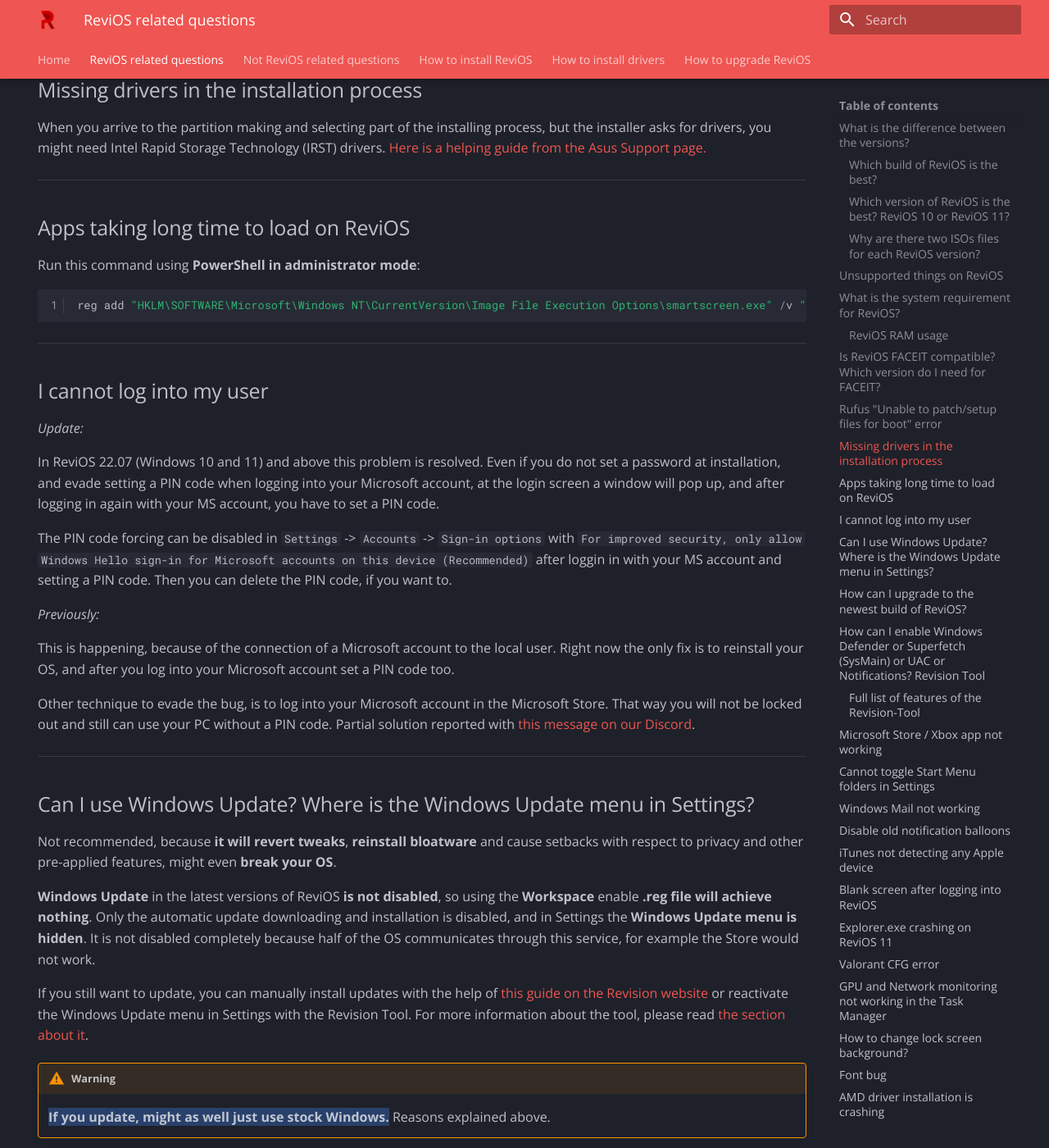
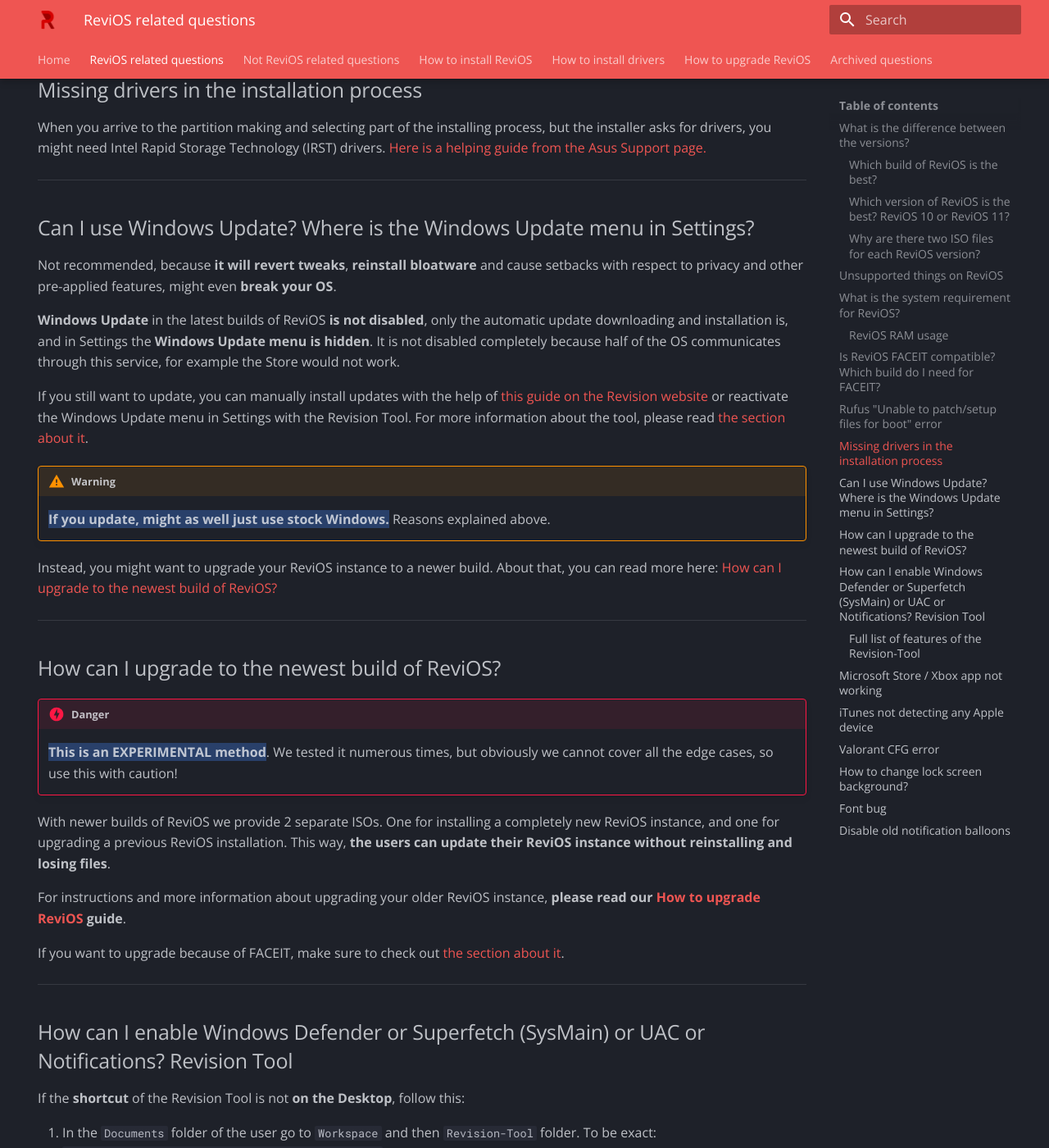
Before and after one commit to dkovacs24/ReviOS_faq, an MkDocs documentation site: the page built from docs/related.md, in a window 1280 px wide and 1400 px high, scrolled down 3427 px. Shown: the whole window at 82% size. Built offline with MkDocs 1.6.1 and Material for MkDocs 9.7.7, drawn with Linux system fonts in a browser that asks for light colours; some of the changed text lies outside the part shown.

Commit message:
archive some old questions, clear up version vs build conflict

````diff
--- /dev/null
+++ b/docs/archive.md
@@ -0,0 +1,161 @@
+---
+hide:
+  - navigation
+---
+
+<style>
+    div.admonition p:not(.admonition-title) {
+        font-size: 125%;
+    }
+    .center {
+        display: block;
+        margin-left: auto;
+        margin-right: auto;
+    }
+</style>
+
+# Archived questions
+
+## GPU and Network monitoring not working in the Task Manager
+
+They are disabled because of leaking memory.
+
+To reactivate GPU statistics:
+
+1. Open `cmd`
+2. Run this:
+
+    ```
+    reg add "HKLM\SYSTEM\CurrentControlSet\Services\GraphicsPerfSvc" /v "Start" /t REG_DWORD /d "2" /f
+    ```
+
+3. Restart your PC
+
+4. Then run this:
+
+    ```
+    sc start GraphicsPerfSvc
+    ```
+
+    !!! note
+        If this command fails, which is most likely to happen on 22.04 and older builds, download [this zip](files/wscapi.zip), and place the contents of it inside the System32 folder. [Link to the original message and conversation on our Discord](https://discord.com/channels/619835916139364383/626772969611460619/953223236244619274){target=_blank}
+
+If you do not see your GPU in the Performance tab in Task Manager, restart your PC again.
+
+
+To reactivate Network statistics:
+
+1. Open `regedit`
+2. At `HKLM\System\CurrentControlSet\Services\Ndu` set `Start` to `2`
+3. Restart
+4. Then run this:
+    ```
+    sc start Ndu
+    ```
+
+---
+
+## I cannot log into my user
+
+*Update:*
+
+In ReviOS 22.07 (Windows 10 and 11) and above this problem is resolved. Even if you do not set a password at installation, and evade setting a PIN code when logging into your Microsoft account, at the login screen a window will pop up, and after logging in again with your MS account, you have to set a PIN code.
+
+The PIN code forcing can be disabled in `Settings` -> `Accounts` -> `Sign-in options` with `For improved security, only allow Windows Hello sign-in for Microsoft accounts on this device (Recommended)` after loggin in with your MS account and setting a PIN code. Then you can delete the PIN code, if you want to.
+
+*Previously:*
+
+This is happening, because of the connection of a Microsoft account to the local user. Right now the only fix is to reinstall your OS, and after you log into your Microsoft account set a PIN code too.
+
+Other technique to evade the bug, is to log into your Microsoft account in the Microsoft Store. That way you will not be locked out and still can use your PC without a PIN code. Partial solution reported with [this message on our Discord](https://discord.com/channels/619835916139364383/626772969611460619/944214984047616001){target=_blank}.
+
+---
+
+## Blank screen after logging into ReviOS
+
+1. On the blank screen with cursor, press ++ctrl+alt+delete++, it will bring you the option for Task Manager along with other options. Open Task Manager.
+
+    Alternatively, you can also use the key combination ++ctrl+shift+esc++ to open the Task Manager directly.
+
+2. Click `File`, then `Run new task`.
+3. With the new window open `services.msc`.
+4. Search for the `App Readiness` service, and open it's properties by double-clicking it.
+5. Set the `Startup type` to `Disabled`.
+6. In the Task Manager click `File` and `Run new task` again.
+7. Run `shutdown /r /f /t 0`. It will restart your PC.
+
+---
+
+## Apps taking long time to load on ReviOS
+
+Run this command using **PowerShell in administrator mode**:
+
+```powershell
+reg add "HKLM\SOFTWARE\Microsoft\Windows NT\CurrentVersion\Image File Execution Options\smartscreen.exe" /v "Debugger" /t REG_SZ /d "%windir%\System32\taskkill.exe" /f
+```
+
+---
+
+## Explorer.exe crashing on ReviOS 11
+
+Open a PowerShell window as administrator, and run this command:
+
+```powershell
+Add-AppxPackage -Register -Path C:\Windows\SystemApps\Microsoft.UI.Xaml.CBS_8wekyb3d8bbwe\AppxManifest.xml -DisableDevelopmentMode -ForceApplicationShutdown
+```
+
+---
+
+## Windows Mail not working
+
+1. Open PowerShell in administrator mode, e.g. ++"Right-click"++ on the Start Menu button (++win++), and select `Windows PowerShell (Admin)`
+2. Run this command:
+
+    ```powershell
+    dism.exe /Online /Add-Capability /CapabilityName:OneCoreUAP.OneSync~~~~0.0.1.0
+    ```
+
+3. After this, Open `Settings`
+4. Go to `Privacy & security` -> `Contacts`
+5. Toggle on `Contact access`, `Let apps access your contacts` and `Mail and Calendar`
+
+---
+
+## Cannot toggle Start Menu folders in Settings
+
+If you cannot toggle on Start Menu folders in Settings -> Personalization -> Start -> Folders:
+
+1. Open `regedit`
+2. Go to `HKEY_LOCAL_MACHINE\SOFTWARE\Microsoft\PolicyManager\current\device\Start`
+3. Delete every key **except** `ConfigureStartPins`
+
+---
+
+## There are some visual bugs on the taskbar in ReviOS 11
+
+These bugs came from Windows 11, hope they will be fixed in next Microsoft update releases.
+
+In the meantime, try [StartAllBack](https://www.startallback.com/){target=_blank}.
+
+
+---
+
+## AMD driver installation is crashing
+
+It is a Windows 11 bug. Try running the installer in silent mode, with the `/S` flag. [This message on our Discord](https://discord.com/channels/619835916139364383/626772969611460619/932975660392128562){target=_blank} helps with this issue by automatizing it.
+
+If this method is not working, install [Chocolatey](https://chocolatey.org/){target=_blank} and then the `amd-ryzen-chipset` package.
+
+---
+
+## Internet icon bug
+
+[Discord message link with instructions](https://discord.com/channels/619835916139364383/626772969611460619/800174514951684116){target=_blank}
+
+[Zip file with the fix](files/fix-network-icon.zip)
+
+---
+
+## Windows Update icon on the taskbar and/or the "Update and shutdown/restart" option showed up
+
+This was a bug in the `22.01` builds, for now you can use [this fix](files/Fix-Windows-Update-Taskbar.reg){target=_blank} for the taskbar icon. The issue is already fixed in newer ReviOS builds.
--- a/docs/related.md
+++ b/docs/related.md
@@ -18,7 +18,7 @@
 
 ## What is the difference between the versions?
 
-As of this moment (2022-09-24), there are only 2 versions of ReviOS that are supported: `10 22.09` and `11 22.09`. No other versions are supported.
+As of this moment (2022-09-24), there are only 2 versions of ReviOS that are supported: `10 22.09` and `11 22.09`. No other versions or builds are supported.
 
 === "ReviOS 10 22.09"
 
@@ -46,11 +46,11 @@
     Alternative download links on the official [Discord](https://discord.gg/962y4pU){target=_blank} server's [download channel](https://discord.com/channels/619835916139364383/658369065110339640/1023333840535687200){target=_blank}.
 
 
-**For FACEIT we always recommend to use the latest versions of ReviOS.** [Details below](#is-revios-faceit-compatible-which-version-do-i-need-for-faceit).
+**For FACEIT we always recommend to use the latest builds of ReviOS.** [Details below](#is-revios-faceit-compatible-which-build-do-i-need-for-faceit).
 
 ### Which build of ReviOS is the best?
 
-Even if you do find **older builds of ReviOS, we do not recommend** using those, since they are outdated. Maybe ancient version have a slightly better latency or speed, but the number of software that supports those versions are declining day by day. And ReviOS is getting better with every release.
+Even if you do find **older builds of ReviOS, we do not recommend** using those, since they are outdated. Maybe ancient builds have a slightly better latency or speed, but the number of software that supports those are declining day by day. And ReviOS is getting better with every release.
 
 So always **install the latest**, because that is the best.
 
@@ -67,10 +67,9 @@
   <figcaption>Graph shows the latency of <b>Windows 10 LTSC 21H2 19044.1288</b> and <b>Windows 11 22H2 22621.105</b>. Tested with Intel i7-10700KF and GTX 1070TI by Muren#6968.<br>Click the image to open it</figcaption>
 </figure>
 
-### Why are there two ISOs files for each ReviOS version?
+### Why are there two ISO files for each ReviOS version?
 
 One for installing a completely new ReviOS instance, and one for upgrading a previous ReviOS. Read more at [How can I upgrade to the newest build of ReviOS?](#how-can-i-upgrade-to-the-newest-build-of-revios) section.
-
 
 ---
 
@@ -114,15 +113,15 @@
 
 ---
 
-## Is ReviOS FACEIT compatible? Which version do I need for FACEIT?
+## Is ReviOS FACEIT compatible? Which build do I need for FACEIT?
 
 Since ReviOS is Windows, yes it is compatible.
 
 As of this moment (2022-09-24), the recommended builds of ReviOS are `10 22.09` and `11 22.09`.
 
-The `22.07` and `22.08` builds are probably still compatible with FACEIT, but not for long. Keep in mind, we do not support and recommend those versions anymore.
+The `22.07` and `22.08` builds are probably still compatible with FACEIT, but not for long. Keep in mind, we do not support and recommend those builds anymore.
 
-If you are using one of the recommended versions, and still cannot use FACEIT, since the release of that version probably another update was released by Microsoft, which is required by FACEIT. A new build of ReviOS probably will be released too, soon.
+If you are using one of the recommended builds, and still cannot use FACEIT, probably another updates were released by Microsoft, which is required by FACEIT. A new build of ReviOS probably will be released too, soon.
 
 ---
 
@@ -142,44 +141,18 @@
 
 ---
 
-## Apps taking long time to load on ReviOS
-
-Run this command using **PowerShell in administrator mode**:
-
-```powershell
-reg add "HKLM\SOFTWARE\Microsoft\Windows NT\CurrentVersion\Image File Execution Options\smartscreen.exe" /v "Debugger" /t REG_SZ /d "%windir%\System32\taskkill.exe" /f
-```
-
----
-
-## I cannot log into my user
-
-*Update:*
-
-In ReviOS 22.07 (Windows 10 and 11) and above this problem is resolved. Even if you do not set a password at installation, and evade setting a PIN code when logging into your Microsoft account, at the login screen a window will pop up, and after logging in again with your MS account, you have to set a PIN code.
-
-The PIN code forcing can be disabled in `Settings` -> `Accounts` -> `Sign-in options` with `For improved security, only allow Windows Hello sign-in for Microsoft accounts on this device (Recommended)` after loggin in with your MS account and setting a PIN code. Then you can delete the PIN code, if you want to.
-
-*Previously:*
-
-This is happening, because of the connection of a Microsoft account to the local user. Right now the only fix is to reinstall your OS, and after you log into your Microsoft account set a PIN code too.
-
-Other technique to evade the bug, is to log into your Microsoft account in the Microsoft Store. That way you will not be locked out and still can use your PC without a PIN code. Partial solution reported with [this message on our Discord](https://discord.com/channels/619835916139364383/626772969611460619/944214984047616001){target=_blank}.
-
----
-
 ## Can I use Windows Update? Where is the Windows Update menu in Settings?
 
 Not recommended, because **it will revert tweaks**, **reinstall bloatware** and cause setbacks with respect to privacy and other pre-applied features, might even **break your OS**.
 
-**Windows Update** in the latest versions of ReviOS **is not disabled**, so using the **Workspace** enable **.reg file will achieve nothing**. Only the automatic update downloading and installation is disabled, and in Settings the **Windows Update menu is hidden**. It is not disabled completely because half of the OS communicates through this service, for example the Store would not work.
+**Windows Update** in the latest builds of ReviOS **is not disabled**, only the automatic update downloading and installation is, and in Settings the **Windows Update menu is hidden**. It is not disabled completely because half of the OS communicates through this service, for example the Store would not work.
 
 If you still want to update, you can manually install updates with the help of [this guide on the Revision website](https://www.revi.cc/revios/workspace/updating){target=_blank} or reactivate the Windows Update menu in Settings with the Revision Tool. For more information about the tool, please read [the section about it](#how-can-i-enable-windows-defender-or-superfetch-sysmain-or-uac-or-notifications-revision-tool).
 
 !!! warning
     ==**If you update, might as well just use stock Windows.**== Reasons explained above.
 
-Instead, you maybe might want to upgrade your ReviOS instance to a newer build. About that, you can read more here: [How can I upgrade to the newest build of ReviOS?](#how-can-i-upgrade-to-the-newest-build-of-revios)
+Instead, you might want to upgrade your ReviOS instance to a newer build. About that, you can read more here: [How can I upgrade to the newest build of ReviOS?](#how-can-i-upgrade-to-the-newest-build-of-revios)
 
 ---
 
@@ -188,11 +161,11 @@
 !!! danger
     ==**This is an EXPERIMENTAL method**==. We tested it numerous times, but obviously we cannot cover all the edge cases, so use this with caution!
 
-With newer builds of ReviOS we provide 2 separate ISOs. One for installing a completely new ReviOS instance, and one for upgrading a previous ReviOS version. This way, **the users can update their ReviOS instance without reinstalling and losing files**.
+With newer builds of ReviOS we provide 2 separate ISOs. One for installing a completely new ReviOS instance, and one for upgrading a previous ReviOS installation. This way, **the users can update their ReviOS instance without reinstalling and losing files**.
 
 For instructions and more information about upgrading your older ReviOS instance, **please read our [How to upgrade ReviOS](upgrade.md) guide**.
 
-If you want to upgrade because of FACEIT, make sure to check out [the section about it](#is-revios-faceit-compatible-which-version-do-i-need-for-faceit).
+If you want to upgrade because of FACEIT, make sure to check out [the section about it](#is-revios-faceit-compatible-which-build-do-i-need-for-faceit).
 
 ---
 
@@ -212,12 +185,12 @@
 > MD5 checksum: `5be1e62cdddcd1b425ba27a8e4891e78`
 
 
-!!! warning "Revision Tool on older versions of ReviOS"
+!!! warning "Revision Tool on older builds of ReviOS"
     This Revision Tool is from `22.09`. Some of the functions of this version of Revision Tool might not work on every build of ReviOS.
 
     Not exhaustive list of functions that will not work:
 
-    - Windows Defenter before `11 21.12` and `10 22.01`
+    - Windows Defender before `11 21.12` and `10 22.01`
     - Superfetch before `22.05`
     - Full Screen Optimizations before `10 22.06` and `11 22.07`
 
@@ -292,7 +265,7 @@
 
 <br>
 
-> *Older, ReviOS 22.01 and 22.02 Xbox app problem (not supported versions anymore):*
+> *Older, ReviOS 22.01 and 22.02 Xbox app problem (not supported builds anymore):*
 >
 > If the updating is done, and Xbox login is still not working, go through these steps:
 >
@@ -309,39 +282,6 @@
 >     **Make sure you install the packages in the order listed above.**
 >
 > 6. Restart
-
----
-
-## Cannot toggle Start Menu folders in Settings
-
-If you cannot toggle on Start Menu folders in Settings -> Personalization -> Start -> Folders:
-
-1. Open `regedit`
-2. Go to `HKEY_LOCAL_MACHINE\SOFTWARE\Microsoft\PolicyManager\current\device\Start`
-3. Delete every key **except** `ConfigureStartPins`
-
----
-
-## Windows Mail not working
-
-1. Open PowerShell in administrator mode, e.g. ++"Right-click"++ on the Start Menu button (++win++), and select `Windows PowerShell (Admin)`
-2. Run this command:
-
-    ```powershell
-    dism.exe /Online /Add-Capability /CapabilityName:OneCoreUAP.OneSync~~~~0.0.1.0
-    ```
-
-3. After this, Open `Settings`
-4. Go to `Privacy & security` -> `Contacts`
-5. Toggle on `Contact access`, `Let apps access your contacts` and `Mail and Calendar`
-
----
-
-## Disable old notification balloons
-
-1. Open `regedit`
-2. Go to `HKEY_CURRENT_USER\SOFTWARE\Policies\Microsoft\Windows\Explorer`
-3. Set `EnableLegacyBalloonNotifications` to `0`
 
 ---
 
@@ -362,31 +302,6 @@
 
 ---
 
-## Blank screen after logging into ReviOS
-
-1. On the blank screen with cursor, press ++ctrl+alt+delete++, it will bring you the option for Task Manager along with other options. Open Task Manager.
-
-    Alternatively, you can also use the key combination ++ctrl+shift+esc++ to open the Task Manager directly.
-
-2. Click `File`, then `Run new task`.
-3. With the new window open `services.msc`.
-4. Search for the `App Readiness` service, and open it's properties by double-clicking it.
-5. Set the `Startup type` to `Disabled`.
-6. In the Task Manager click `File` and `Run new task` again.
-7. Run `shutdown /r /f /t 0`. It will restart your PC.
-
----
-
-## Explorer.exe crashing on ReviOS 11
-
-Open a PowerShell window as administrator, and run this command:
-
-```powershell
-Add-AppxPackage -Register -Path C:\Windows\SystemApps\Microsoft.UI.Xaml.CBS_8wekyb3d8bbwe\AppxManifest.xml -DisableDevelopmentMode -ForceApplicationShutdown
-```
-
----
-
 ## Valorant CFG error
 
 Either [turn on Windows Defender](#how-can-i-enable-windows-defender-or-superfetch-sysmain-or-uac-or-notifications-revision-tool), and you can enable Control Flow Guard in Windows Security,
@@ -398,45 +313,6 @@
 Set-ProcessMitigation -Name vgc.exe -Enable DEF
 Set-ProcessMitigation -Name vgc.exe -Enable AuditDynamicCode
 ```
-
----
-
-## GPU and Network monitoring not working in the Task Manager
-
-They are disabled because of leaking memory.
-
-To reactivate GPU statistics:
-
-1. Open `cmd`
-2. Run this:
-
-    ```
-    reg add "HKLM\SYSTEM\CurrentControlSet\Services\GraphicsPerfSvc" /v "Start" /t REG_DWORD /d "2" /f
-    ```
-
-3. Restart your PC
-
-4. Then run this:
-
-    ```
-    sc start GraphicsPerfSvc
-    ```
-
-    !!! note
-        If this command fails, which is most likely to happen on 22.04 and older versions, download [this zip](files/wscapi.zip), and place the contents of it inside the System32 folder. [Link to the original message and conversation on our Discord](https://discord.com/channels/619835916139364383/626772969611460619/953223236244619274){target=_blank}
-
-If you do not see your GPU in the Performance tab in Task Manager, restart your PC again.
-
-
-To reactivate Network statistics:
-
-1. Open `regedit`
-2. At `HKLM\System\CurrentControlSet\Services\Ndu` set `Start` to `2`
-3. Restart
-4. Then run this:
-    ```
-    sc start Ndu
-    ```
 
 ---
 
@@ -464,22 +340,8 @@
 
 ---
 
-## AMD driver installation is crashing
+## Disable old notification balloons
 
-It is a Windows 11 bug. Try running the installer in silent mode, with the `/S` flag. [This message on our Discord](https://discord.com/channels/619835916139364383/626772969611460619/932975660392128562){target=_blank} helps with this issue by automatizing it.
-
-If this method is not working, install [Chocolatey](https://chocolatey.org/){target=_blank} and then the `amd-ryzen-chipset` package.
-
----
-
-## Internet icon bug
-
-[Discord message link with instructions](https://discord.com/channels/619835916139364383/626772969611460619/800174514951684116){target=_blank}
-
-[Zip file with the fix](files/fix-network-icon.zip)
-
----
-
-## Windows Update icon showed up on the taskbar and/or the "Update and shutdown/restart" option showed up
-
-This was a bug in the `22.01` builds, for now you can use [this fix](files/Fix-Windows-Update-Taskbar.reg){target=_blank} for the taskbar icon. The issue is already fixed in newer ReviOS builds.
+1. Open `regedit`
+2. Go to `HKEY_CURRENT_USER\SOFTWARE\Policies\Microsoft\Windows\Explorer`
+3. Set `EnableLegacyBalloonNotifications` to `0`
--- a/mkdocs.yml
+++ b/mkdocs.yml
@@ -7,6 +7,7 @@
     - How to install ReviOS: 'install.md'
     - How to install drivers: 'drivers.md'
     - How to upgrade ReviOS: 'upgrade.md'
+    - Archived questions: 'archive.md'
 theme:
   name: material
   language: en
````
Also changed, not shown: other parts of docs/related.md (+1 -1 lines), docs/not-related.md (+5 -15 lines).
